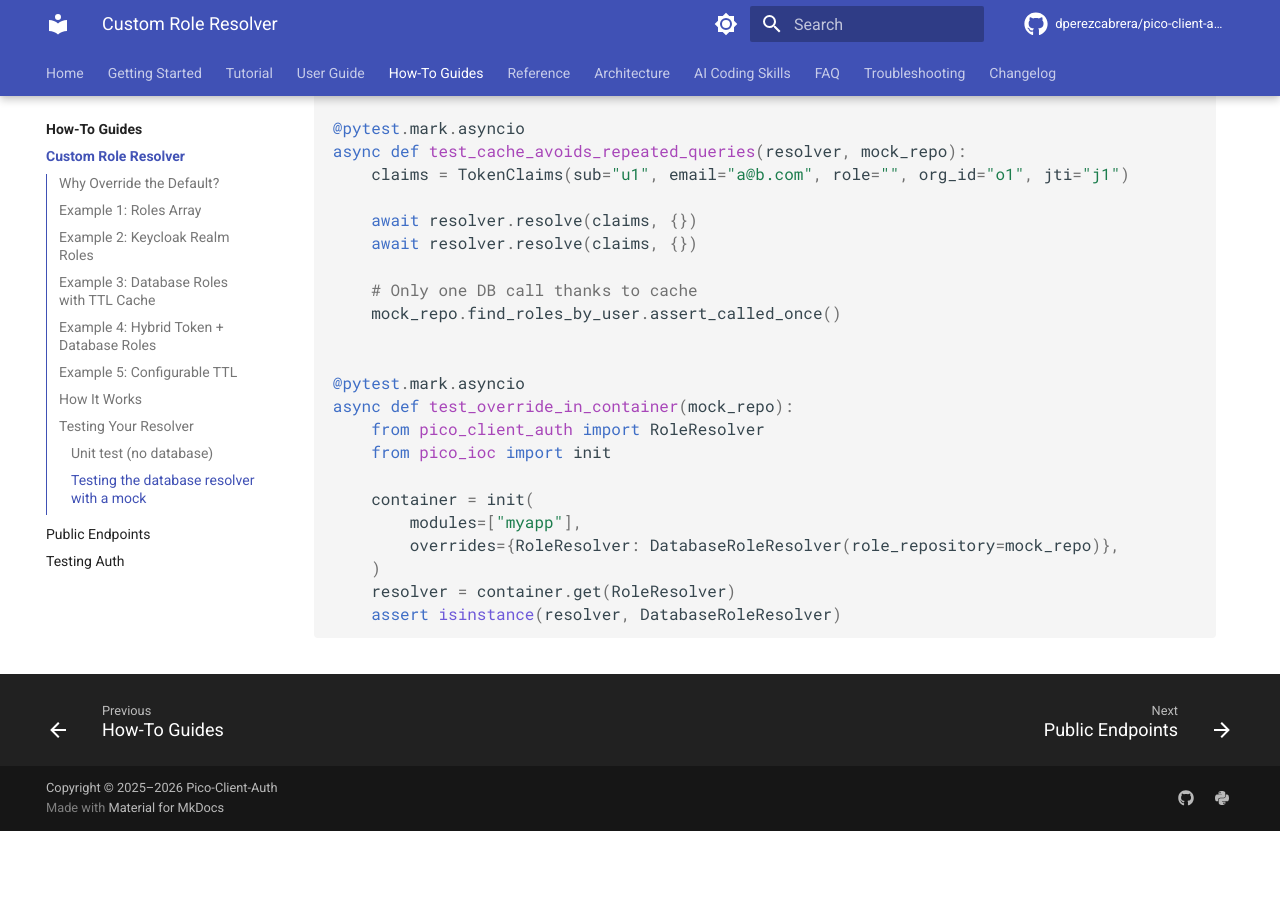
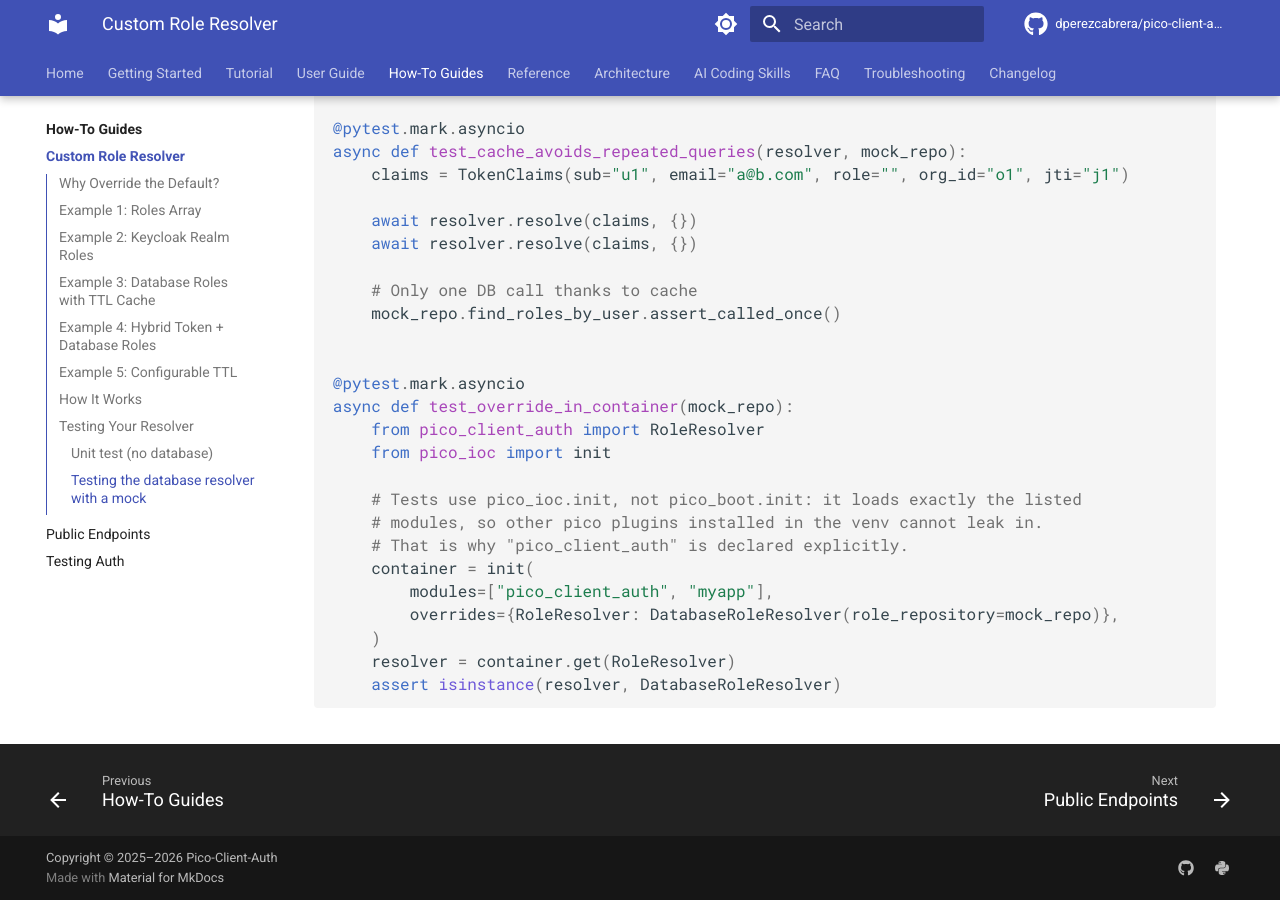
Before and after one commit to dperezcabrera/pico-client-auth, an MkDocs documentation site: the page built from docs/how-to/custom-roles.md, in a window 1280 px wide and 900 px high, scrolled down 6867 px. Built offline with MkDocs 1.6.1 and Material for MkDocs 9.7.7, drawn with Linux system fonts in a browser that asks for light colours; comment, search, counter and statistics services are not loaded; before the commit the page ends 7698 px from its top, so only the background shows below that.

Commit message:
Declare pico_client_auth explicitly in the custom roles test example

```diff
--- a/docs/how-to/custom-roles.md
+++ b/docs/how-to/custom-roles.md
@@ -303,8 +303,11 @@ async def test_override_in_container(mock_repo):
     from pico_client_auth import RoleResolver
     from pico_ioc import init
 
+    # Tests use pico_ioc.init, not pico_boot.init: it loads exactly the listed
+    # modules, so other pico plugins installed in the venv cannot leak in.
+    # That is why "pico_client_auth" is declared explicitly.
     container = init(
-        modules=["myapp"],
+        modules=["pico_client_auth", "myapp"],
         overrides={RoleResolver: DatabaseRoleResolver(role_repository=mock_repo)},
     )
     resolver = container.get(RoleResolver)
```
